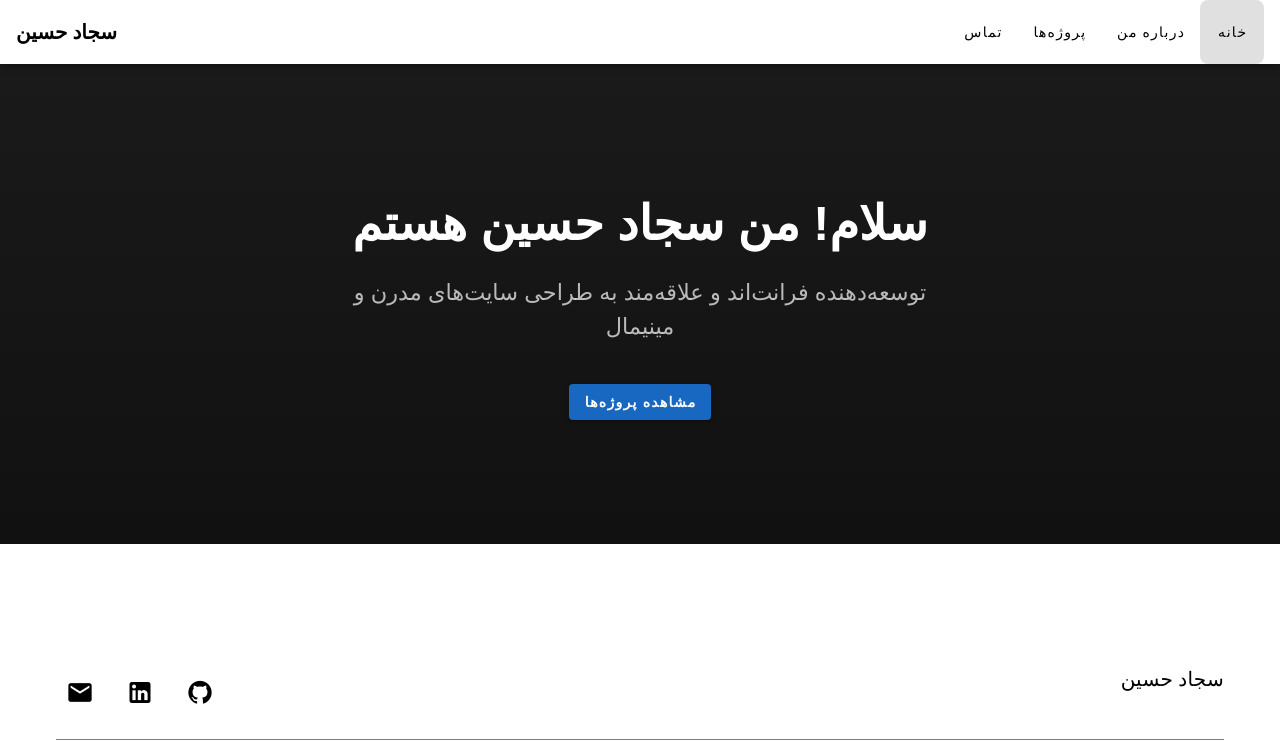
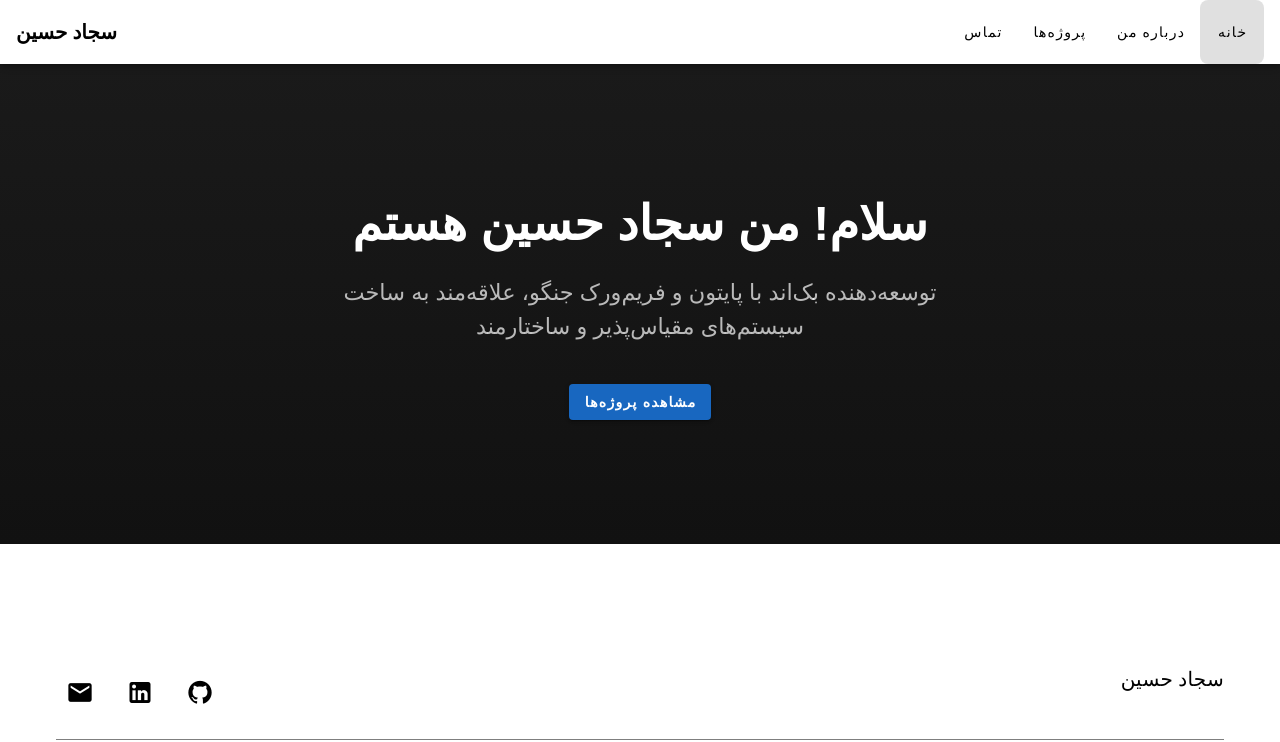
Before and after one commit to Sajjadhosseinrezaei/mysite-by-vuetify, a Vue app: page / in a window 1280 px wide. Shown: the top 742 px of the page. Built offline with nearby package versions, Linux system fonts and the light colour scheme; a small style sheet from the web is missing; a web font is replaced by a local one.

Commit message:
change homepage for bakcend devlper

```diff
--- a/src/pages/index.vue
+++ b/src/pages/index.vue
@@ -1,12 +1,21 @@
 <template>
   <v-container fluid class="home-page pa-0">
     <!-- Hero Section -->
-    <v-container class="hero-section d-flex flex-column justify-center align-center text-center" fluid>
+    <v-container
+      class="hero-section d-flex flex-column justify-center align-center text-center"
+      fluid
+    >
       <h1 class="hero-title">سلام! من سجاد حسین هستم</h1>
       <p class="hero-subtitle mb-4">
-        توسعه‌دهنده فرانت‌اند و علاقه‌مند به طراحی سایت‌های مدرن و مینیمال
+        توسعه‌دهنده بک‌اند با پایتون و فریم‌ورک جنگو، علاقه‌مند به ساخت
+        سیستم‌های مقیاس‌پذیر و ساختارمند
       </p>
-      <v-btn color="primary" variant="elevated" class="hero-btn" href="/projects">
+      <v-btn
+        color="primary"
+        variant="elevated"
+        class="hero-btn"
+        href="/projects"
+      >
         مشاهده پروژه‌ها
       </v-btn>
     </v-container>
@@ -52,16 +61,17 @@
     <v-container id="about" class="mt-12 text-center">
       <h2 class="section-title mb-4">درباره من</h2>
       <p class="section-text">
-        من سجاد هستم، توسعه‌دهنده وب با علاقه به طراحی رابط کاربری تمیز و مینیمال،
-        تجربه کار با Vue.js، Vuetify و DRF را دارم و همیشه دنبال یادگیری تکنولوژی‌های جدید هستم.
+        من سجاد هستم، توسعه‌دهنده بک‌اند با پایتون و فریم‌ورک جنگو. تمرکز من روی
+        طراحی و پیاده‌سازی APIهای تمیز، امن و مقیاس‌پذیر است. تجربه کار با
+        Django REST Framework، Docker و Nginx دارم و همیشه به دنبال یادگیری
+        ابزارها و فناوری‌های جدید برای بهینه‌تر کردن پروژه‌ها هستم.
       </p>
     </v-container>
   </v-container>
 </template>
 
 <script setup>
-import { ref, computed } from 'vue'
-
+import { ref, computed } from "vue";
 </script>
 
 <style scoped>
```
